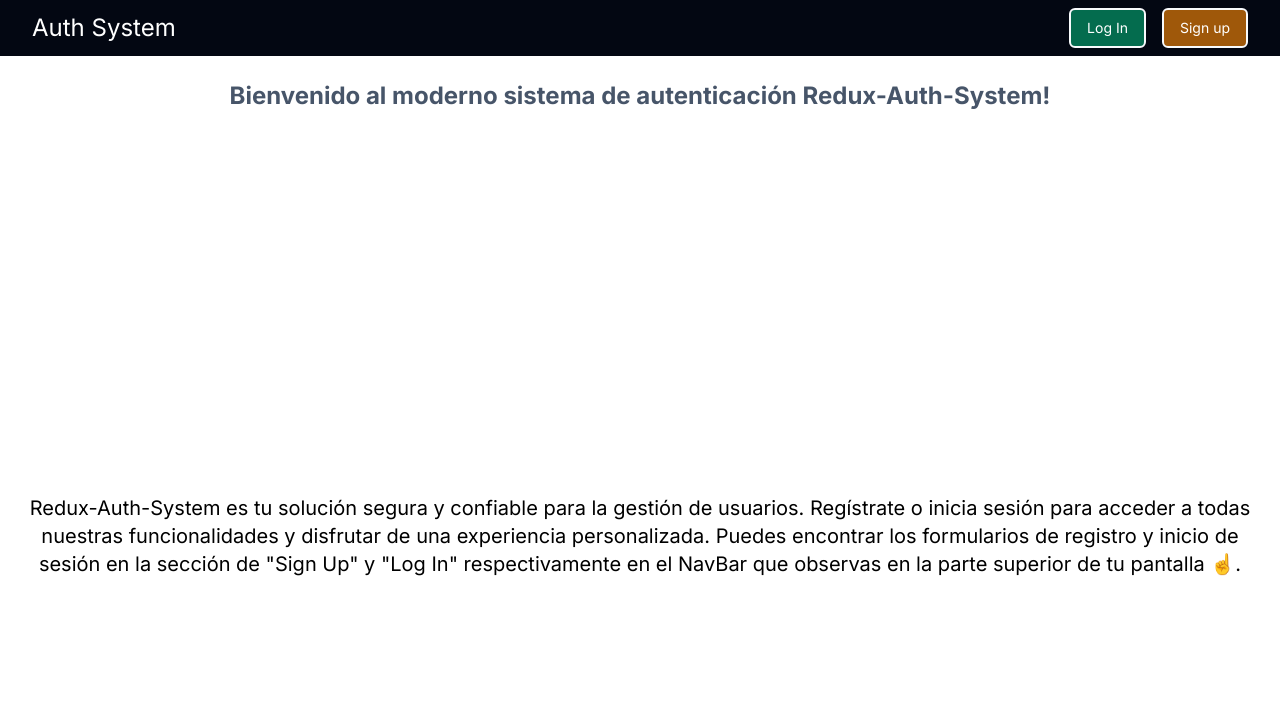
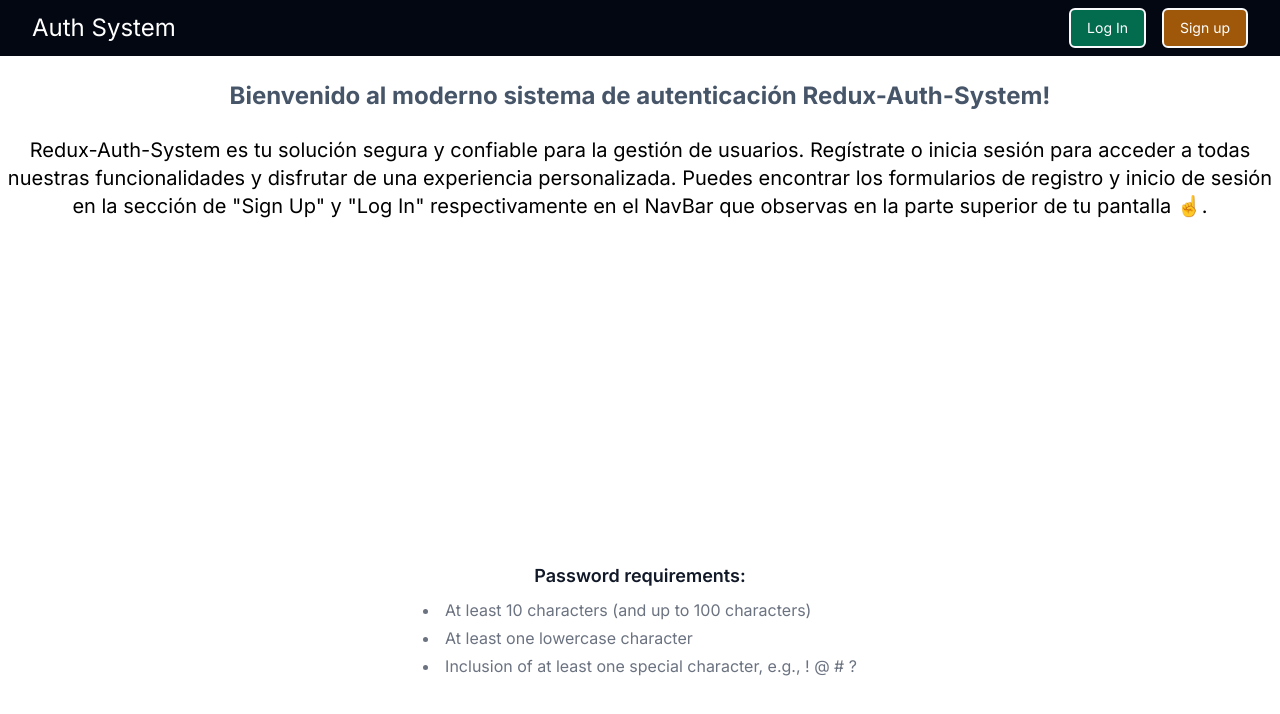
Before and after one commit to carlosdlacoste/redux-auth-app, a Next.js app: page / in a window 1280 px wide. Shown: the top 714 px of the page. Built offline with nearby package versions, Linux system fonts and the light colour scheme.

Commit message:
Add an example list for features in home

```diff
--- a/src/app/page.js
+++ b/src/app/page.js
@@ -25,7 +25,6 @@ export default function Home() {
         {!token &&
           <>
             <h1 className="text-2xl text-center text-slate-600 font-bold p-6">Bienvenido al moderno sistema de autenticación Redux-Auth-System!</h1>
-            <div className="flex h-screen justify-center items-center px-6 py-12">
               <p className="text-center text-xl">
                 Redux-Auth-System es tu solución segura y confiable para la gestión de usuarios.
                 Regístrate o inicia sesión para acceder a todas nuestras funcionalidades
@@ -33,6 +32,19 @@ export default function Home() {
                 registro y inicio de sesión en la sección de "Sign Up" y "Log In" respectivamente
                 en el NavBar que observas en la parte superior de tu pantalla &#x261D;.
               </p>
+            <div className="flex flex-col h-screen justify-center items-center px-6 py-12">
+              <h2 className="mb-2 text-lg font-semibold text-gray-900 dark:text-white">Password requirements:</h2>
+              <ul className="max-w-md space-y-1 text-gray-500 list-disc list-inside dark:text-gray-400">
+                  <li>
+                      At least 10 characters (and up to 100 characters)
+                  </li>
+                  <li>
+                      At least one lowercase character
+                  </li>
+                  <li>
+                      Inclusion of at least one special character, e.g., ! @ # ?
+                  </li>
+              </ul>
             </div>
           </>
         }
```
